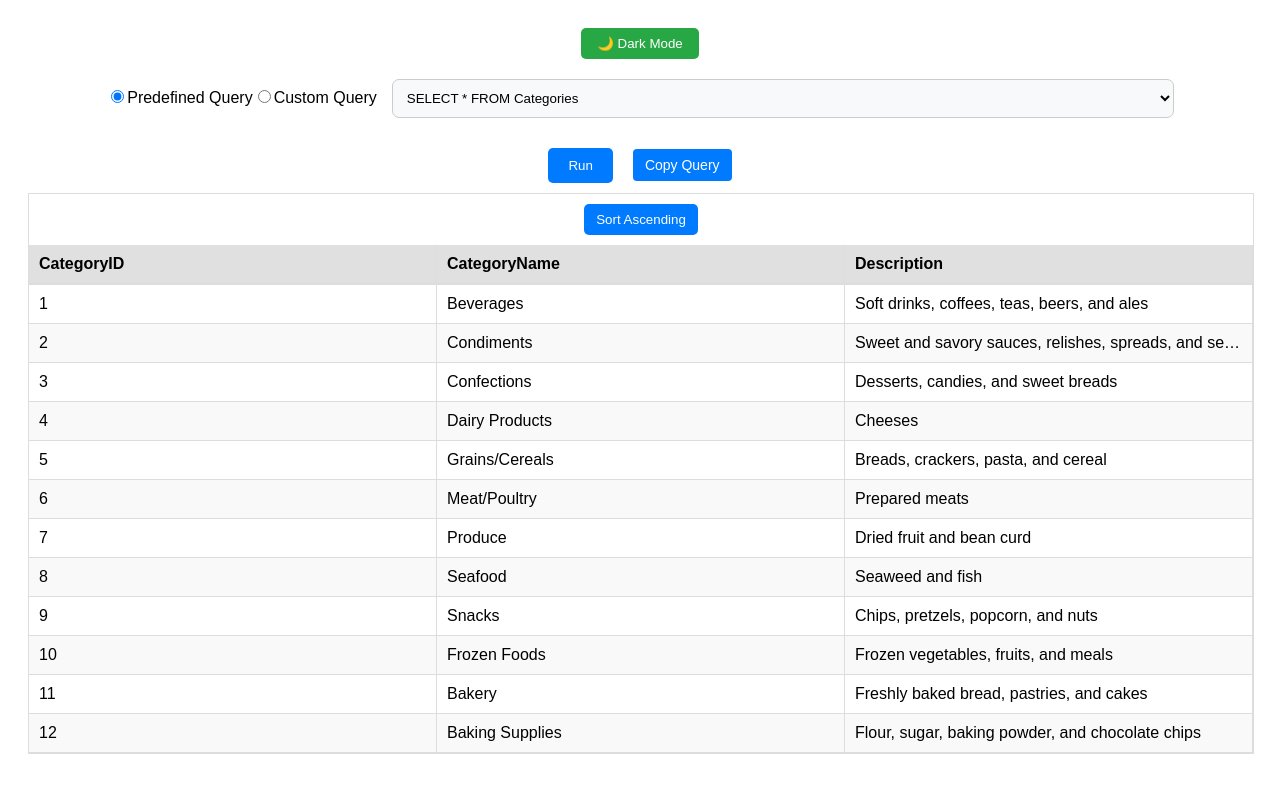
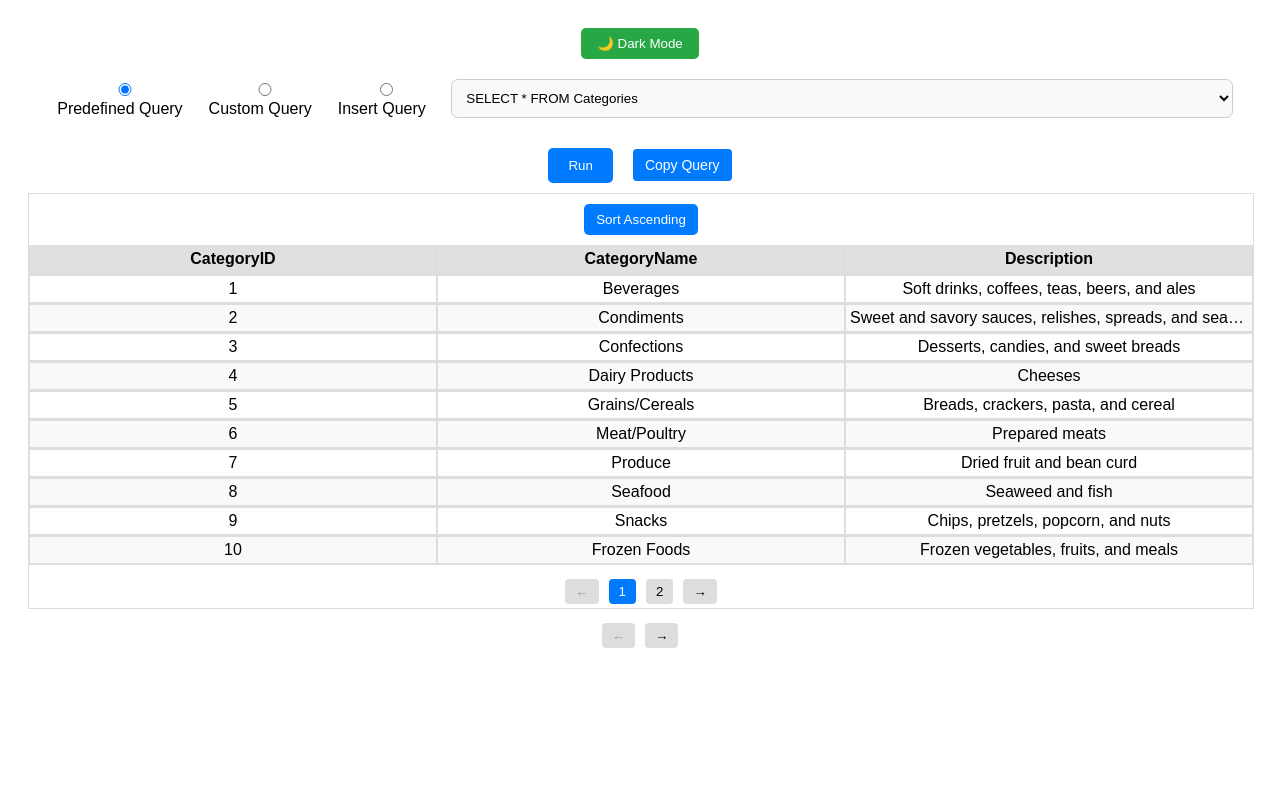
Before and after one commit to aarav-gargg/DataPivot, a React (Vite) app in the folder data-pivot/: page / in a window 1280 px wide. Shown: the top 792 px of the page. Built offline with nearby package versions, Linux system fonts and the light colour scheme.

Commit message:
Added some more features

```diff
--- a/data-pivot/src/App.jsx
+++ b/data-pivot/src/App.jsx
@@ -5,6 +5,8 @@ import QueryEditor from "./components/QueryEditor/QueryEditor";
 import ThemeToggle from "./components/ThemeToggle";
 import "./App.css";
 import { predefinedDataSets, predefinedQueries, customQueryData } from "./helpers/Query";
+import QueryHistory from "./components/QueryHistory/QueryHistory";
+import InsertDataForm from "./components/InertTable/InsertDataForm";
 
 
 const App = () => {
@@ -13,6 +15,8 @@ const App = () => {
   const [customQuery, setCustomQuery] = useState("");
   const [queryResult, setQueryResult] = useState(predefinedDataSets[selectedQuery]);
   const [queryHistory, setQueryHistory] = useState([]);
+
+
 
 
   useEffect(() => {
@@ -30,10 +34,12 @@ const App = () => {
     }
     setQueryResult(result);
 
-
-    const newHistory = [queryType === "predefined" ? selectedQuery : customQuery, ...queryHistory.slice(0, 4)];
-    setQueryHistory(newHistory);
-    localStorage.setItem("queryHistory", JSON.stringify(newHistory));
+    const newQuery = queryType === "predefined" ? selectedQuery : customQuery;
+    if (queryHistory.length === 0 || newQuery !== queryHistory[0]) {
+      const newHistory = [newQuery, ...queryHistory.slice(0, 50)];
+      setQueryHistory(newHistory);
+      localStorage.setItem("queryHistory", JSON.stringify(newHistory));
+    }
   };
 
   const runQueryFromHistory = (query) => {
@@ -49,15 +55,17 @@ const App = () => {
     console.log("result", result)
 
     setQueryResult(result);
-    const newHistory = [query, ...queryHistory.slice(0, 4)];
-    setQueryHistory(newHistory);
-    localStorage.setItem("queryHistory", JSON.stringify(newHistory));
+    if (query !== queryHistory[0]) {
+      const newHistory = [query, ...queryHistory.slice(0, 50)];
+      setQueryHistory(newHistory);
+      localStorage.setItem("queryHistory", JSON.stringify(newHistory));
+    }
   }
 
   const copyToQueryEditor = (query) => {
     setQueryType("custom");
     setCustomQuery(query);
-    scrollTo(0,0)
+    scrollTo(0, 0)
   }
 
   const copyQueryToClipboard = () => {
@@ -90,6 +98,8 @@ const App = () => {
         </div>
       )}
 
+      {queryType === "insert" && (<InsertDataForm columns={["ID", "Name", "Age", "City"]} />)}
+
       {queryType === "custom" ? null : (
         <button onClick={runQuery} className="run-btn">Run</button>
       )}
@@ -100,24 +110,8 @@ const App = () => {
       <Table data={queryResult} />
 
 
-      {queryHistory.length > 0 && (
-        <div className="query-history">
-          <h3>Query History</h3>
-          <ul>
-            {queryHistory.map((query, index) => (
-              <li key={index}>
-                <div className="execute-history">
-                  {query}
-                  <div>
-                    <button className="history-button" onClick={() => runQueryFromHistory(query)}>Execute Query</button>
-                    <button className="copy-custom-button" onClick={() => copyToQueryEditor(query)}>Copy to Custom</button>
-                  </div>
-                </div>
-              </li>
-            ))}
-          </ul>
-        </div>
-      )}
+      <QueryHistory copyToQueryEditor={copyToQueryEditor} runQueryFromHistory={runQueryFromHistory} queryHistory={queryHistory} />
+
     </div>
   );
 };
--- /dev/null
+++ b/data-pivot/src/components/InertTable/InsertDataForm.css
@@ -0,0 +1,57 @@
+.insert-table {
+    width: 100%;
+    max-width: 800px;
+    margin: auto;
+    text-align: center;
+  }
+
+  .table {
+    display: flex;
+    flex-direction: column;
+    border: 1px solid #ddd;
+    padding: 10px;
+    border-radius: 5px;
+  }
+
+  .table-header, .table-row {
+    display: flex;
+  }
+
+  .table-cell {
+    flex: 1;
+    padding: 4px;
+    border: 1px solid #ddd;
+    text-align: center;
+  }
+
+  .header-cell {
+    font-weight: bold;
+    background-color: #f2f2f2;
+  }
+
+  input {
+    width: 100%;
+    padding: 6px;
+    border: none;
+    outline: none;
+  }
+
+  .add-btn, .insert-btn {
+    margin: 10px 5px;
+    padding: 8px 15px;
+    border: none;
+    cursor: pointer;
+    border-radius: 5px;
+  }
+
+  .add-btn { background-color: #4caf50; color: white; }
+  .insert-btn { background-color: #008cba; color: white; }
+  .remove-btn {
+    background-color: red;
+    color: white;
+    border: none;
+    cursor: pointer;
+    padding: 5px;
+    margin-left: 5px;
+    border-radius: 5px;
+  }
--- /dev/null
+++ b/data-pivot/src/components/InertTable/InsertDataForm.jsx
@@ -0,0 +1,62 @@
+import React, { useState } from "react";
+import "./InsertDataForm.css";
+
+const InsertDataForm = ({ columns }) => {
+  const [rows, setRows] = useState([{ id: Date.now(), values: {} }]);
+
+  const handleInputChange = (rowIndex, column, value) => {
+    const newRows = [...rows];
+    newRows[rowIndex].values[column] = value;
+    setRows(newRows);
+  };
+
+  const handleAddRow = () => {
+    setRows([...rows, { id: Date.now(), values: {} }]);
+  };
+
+  const handleRemoveRow = (index) => {
+    const newRows = rows.filter((_, i) => i !== index);
+    setRows(newRows);
+  };
+
+  const handleInsertData = () => {
+    console.log("Inserted Data:", rows);
+    alert("Data Inserted Successfully!");
+    setRows([{ id: Date.now(), values: {} }]);
+  };
+
+  return (
+    <div className="insert-table">
+      <h2>Insert Data</h2>
+      <div className="table">
+        <div className="table-header">
+          {columns.map((col, index) => (
+            <div key={index} className="table-cell header-cell">{col}</div>
+          ))}
+          <div className="table-cell header-cell">Actions</div>
+        </div>
+
+        {rows.map((row, rowIndex) => (
+          <div key={row.id} className="table-row">
+            {columns.map((col, colIndex) => (
+              <input
+                key={colIndex}
+                type="text"
+                className="table-cell"
+                placeholder={`Enter ${col}`}
+                value={row.values[col] || ""}
+                onChange={(e) => handleInputChange(rowIndex, col, e.target.value)}
+              />
+            ))}
+            <button className="remove-btn" onClick={() => handleRemoveRow(rowIndex)}>❌</button>
+          </div>
+        ))}
+      </div>
+
+      <button className="add-btn" onClick={handleAddRow}>➕ Add Row</button>
+      <button className="insert-btn" onClick={handleInsertData}>📥 Insert Data</button>
+    </div>
+  );
+};
+
+export default InsertDataForm;
--- /dev/null
+++ b/data-pivot/src/components/QueryHistory/QueryHistory.jsx
@@ -0,0 +1,80 @@
+import React, { useState, useEffect } from 'react'
+import "../../App.css"
+
+const QueryHistory = ({ queryHistory, runQueryFromHistory, copyToQueryEditor }) => {
+
+    const historyPerPage = 5;
+    const maxPageButtons = 10;
+    const [history, setHistory] = useState([]);
+    const [currentPage, setCurrentPage] = useState(1);
+
+
+    useEffect(() => {
+        setHistory(queryHistory);
+        setCurrentPage(1);
+    }, [queryHistory]);
+
+    const totalPages = Math.ceil(history.length / historyPerPage);
+    const paginatedData = history.slice(
+        (currentPage - 1) * historyPerPage,
+        currentPage * historyPerPage
+    );
+
+    const startPage = Math.max(1, currentPage - Math.floor(maxPageButtons / 2));
+    const endPage = Math.min(totalPages, startPage + maxPageButtons - 1);
+
+
+
+    return (
+        <div>
+            {paginatedData.length > 0 && (
+                <div className="query-history">
+                    <h3>Query History</h3>
+                    <ul>
+                        {paginatedData.map((query, index) => (
+                            <li key={index}>
+                                <div className="execute-history">
+                                    {query}
+                                    <div>
+                                        <button className="history-button" onClick={() => runQueryFromHistory(query)}>Execute Query</button>
+                                        <button className="copy-custom-button" onClick={() => copyToQueryEditor(query)}>Copy to Custom</button>
+                                    </div>
+                                </div>
+                            </li>
+                        ))}
+                    </ul>
+                </div>
+            )}
+
+            <div className="pagination">
+                <button
+                    className="page-btn"
+                    onClick={() => setCurrentPage((prev) => Math.max(prev - 1, 1))}
+                    disabled={currentPage === 1}
+                >
+                    ←
+                </button>
+
+                {Array.from({ length: endPage - startPage + 1 }, (_, i) => (
+                    <button
+                        key={i}
+                        className={`page-btn ${currentPage === startPage + i ? "active" : ""}`}
+                        onClick={() => setCurrentPage(startPage + i)}
+                    >
+                        {startPage + i}
+                    </button>
+                ))}
+
+                <button
+                    className="page-btn"
+                    onClick={() => setCurrentPage((prev) => Math.min(prev + 1, totalPages))}
+                    disabled={currentPage === totalPages}
+                >
+                    →
+                </button>
+            </div>
+        </div>
+    )
+}
+
+export default QueryHistory
--- a/data-pivot/src/components/QuerySelector/QuerySelector.css
+++ b/data-pivot/src/components/QuerySelector/QuerySelector.css
@@ -1,5 +1,8 @@
 .query-selector {
     margin-bottom: 20px;
+    display : flex;
+    align-items : center;
+    justify-content: center;
   }
 
   .query-selector select {
@@ -15,3 +18,8 @@
   .query-selector select:hover {
     background-color: #e2e6ea;
   }
+
+  .type-options{
+    display: flex;
+    gap:5px
+  }
--- a/data-pivot/src/components/QuerySelector/QuerySelector.jsx
+++ b/data-pivot/src/components/QuerySelector/QuerySelector.jsx
@@ -4,6 +4,7 @@ import './QuerySelector.css'
 const QuerySelector = ({ queryType, setQueryType, selectedQuery, setSelectedQuery, predefinedQueries }) => {
   return (
     <div className="query-selector">
+      <div className="type-options">
       <label>
         <input
           type="radio"
@@ -25,6 +26,18 @@ const QuerySelector = ({ queryType, setQueryType, selectedQuery, setSelectedQuer
         Custom Query
       </label>
 
+      <label>
+        <input
+          type="radio"
+          name="queryType"
+          value="insert"
+          checked={queryType === "insert"}
+          onChange={() => setQueryType("insert")}
+        />
+        Insert Query
+      </label>
+      </div>
+
       {queryType === "predefined" && (
         <select value={selectedQuery} onChange={(e) => setSelectedQuery(e.target.value)}>
           {predefinedQueries.map((query, index) => (
--- a/data-pivot/src/components/Table/Table.css
+++ b/data-pivot/src/components/Table/Table.css
@@ -40,7 +40,7 @@
     background-color: #e0e0e0;
     font-weight: bold;
     text-transform: capitalize;
-    cursor: pointer; /* Indicating sort functionality */
+    cursor: pointer;
   }
 
   .sort-btn {
@@ -56,3 +56,28 @@
   .sort-btn:hover {
     background-color: #0056b3;
   }
+
+  .pagination {
+    display: flex;
+    justify-content: center;
+    margin-top: 10px;
+  }
+
+  .page-btn {
+    border: none;
+    background-color: #ddd;
+    padding: 5px 10px;
+    margin: 4px 5px;
+    cursor: pointer;
+    border-radius: 4px;
+  }
+
+  .page-btn.active {
+    background-color: #007bff;
+    color: white;
+  }
+
+  .page-btn:hover {
+    background-color: #0056b3;
+    color: white;
+  }
--- a/data-pivot/src/components/Table/Table.jsx
+++ b/data-pivot/src/components/Table/Table.jsx
@@ -1,12 +1,16 @@
-import React, { useState , useEffect } from "react";
+import React, { useState, useEffect } from "react";
 import "./Table.css";
 
 const Table = ({ data }) => {
   const [sortedData, setSortedData] = useState(data);
   const [isSorted, setIsSorted] = useState(false);
+  const [currentPage, setCurrentPage] = useState(1);
+  const rowsPerPage = 10;
+  const maxPageButtons = 10;
 
   useEffect(() => {
     setSortedData(data);
+    setCurrentPage(1);
   }, [data]);
 
   if (!data || data.length === 0) {
@@ -22,10 +26,18 @@ const Table = ({ data }) => {
       if (a[firstColumn] > b[firstColumn]) return isSorted ? -1 : 1;
       return 0;
     });
-
     setSortedData(sorted);
     setIsSorted(!isSorted);
   };
+
+  const totalPages = Math.ceil(sortedData.length / rowsPerPage);
+  const paginatedData = sortedData.slice(
+    (currentPage - 1) * rowsPerPage,
+    currentPage * rowsPerPage
+  );
+
+  const startPage = Math.max(1, currentPage - Math.floor(maxPageButtons / 2));
+  const endPage = Math.min(totalPages, startPage + maxPageButtons - 1);
 
   return (
     <div className="table-wrapper">
@@ -41,7 +53,7 @@ const Table = ({ data }) => {
         ))}
       </div>
 
-      {sortedData.map((row, index) => (
+      {paginatedData.map((row, index) => (
         <div key={index} className="table-row">
           {columns.map((col, i) => (
             <div key={i} className="table-cell">
@@ -50,6 +62,34 @@ const Table = ({ data }) => {
           ))}
         </div>
       ))}
+
+      <div className="pagination">
+        <button
+          className="page-btn"
+          onClick={() => setCurrentPage((prev) => Math.max(prev - 1, 1))}
+          disabled={currentPage === 1}
+        >
+          ←
+        </button>
+
+        {Array.from({ length: endPage - startPage + 1 }, (_, i) => (
+          <button
+            key={i}
+            className={`page-btn ${currentPage === startPage + i ? "active" : ""}`}
+            onClick={() => setCurrentPage(startPage + i)}
+          >
+            {startPage + i}
+          </button>
+        ))}
+
+        <button
+          className="page-btn"
+          onClick={() => setCurrentPage((prev) => Math.min(prev + 1, totalPages))}
+          disabled={currentPage === totalPages}
+        >
+          →
+        </button>
+      </div>
     </div>
   );
 };
--- a/data-pivot/src/helpers/Query.js
+++ b/data-pivot/src/helpers/Query.js
@@ -69,13 +69,13 @@ export const predefinedDataSets = {
   ],
 };
 
-export const customQueryData = [
-  { studentID: 1, studentName: "Aarav Garg", grade: "10", age: 15, city: "Delhi" },
-  { studentID: 2, studentName: "Sanya Mehta", grade: "9", age: 14, city: "Mumbai" },
-  { studentID: 3, studentName: "Rohan Verma", grade: "11", age: 16, city: "Bangalore" },
-  { studentID: 4, studentName: "Ishita Sharma", grade: "12", age: 17, city: "Kolkata" },
-  { studentID: 5, studentName: "Neel Kapoor", grade: "10", age: 15, city: "Chennai" },
-];
+export const customQueryData = Array.from({ length: 500 }, (_, i) => ({
+  studentID: i + 1,
+  studentName: `Student ${i + 1}`,
+  grade: (9 + (i % 4)).toString(),
+  age: 14 + (i % 4),
+  city: ["Delhi", "Mumbai", "Bangalore", "Kolkata", "Chennai", "Hyderabad", "Pune"][i % 7]
+}));
 
 
 
```
